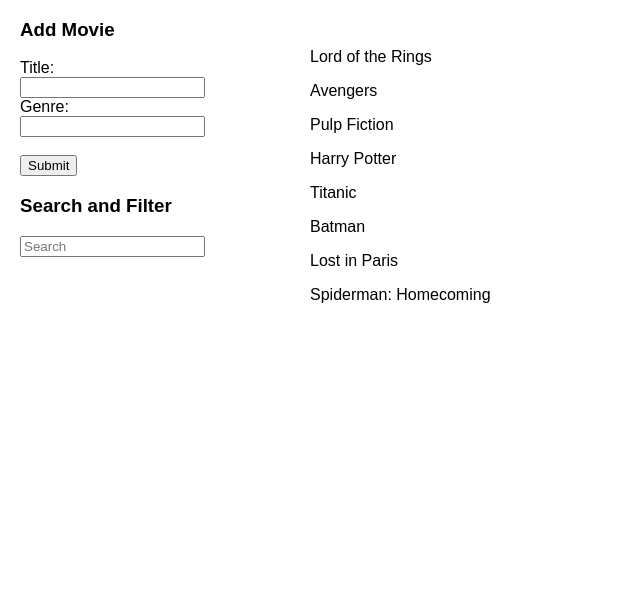
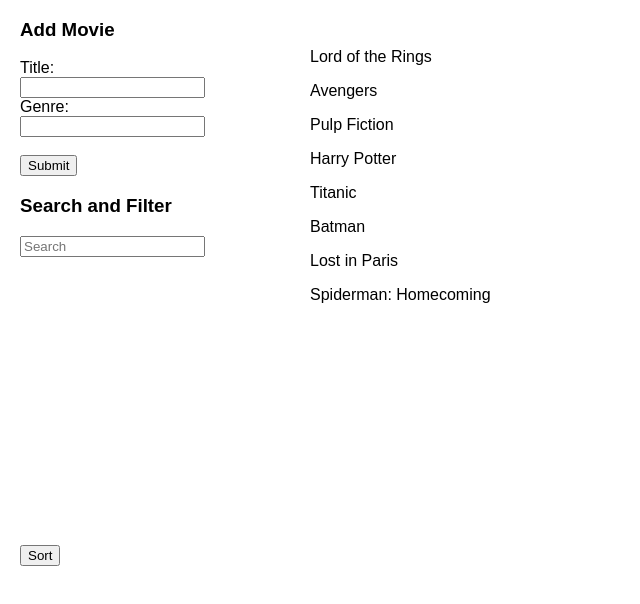
Before and after one commit to mrc535s/codingtest2, a React (Create React App) app: page / in a window 1280 px wide. Shown: the top 604 px of the page, without its empty margins (0-640 px from the left). Built offline with nearby package versions, Linux system fonts and the light colour scheme.

Commit message:
begin sort functionality

```diff
--- a/src/App.css
+++ b/src/App.css
@@ -22,11 +22,3 @@
     height: 32px;
     width: 100px;
 }
-
-.btncls{
-	display: block;
-	float: left;
-	height: 40px;
-	margin: -1px -2px -2px;
-	width: 41px;
-}
--- a/src/App.js
+++ b/src/App.js
@@ -56,11 +56,19 @@
 }
 
 class SortButton extends Component {
+  constructor() {
+    super();
+    this.state = {
+      movies: {}
+    }
+  }
 
   render() {
     return(
-      <div className="sortButton">
-        <input type="button" value="Sort" />
+      <div className="Button">
+        <input type="button"
+         value="Sort"
+         />
       </div>
     )
   }
@@ -110,6 +118,7 @@
           <input type="submit" value="Submit" />
         </form>
         <List movies = {this.state.movies} />
+        <SortButton movies = {this.state.movies} />
       </div>
     )
   }
```
